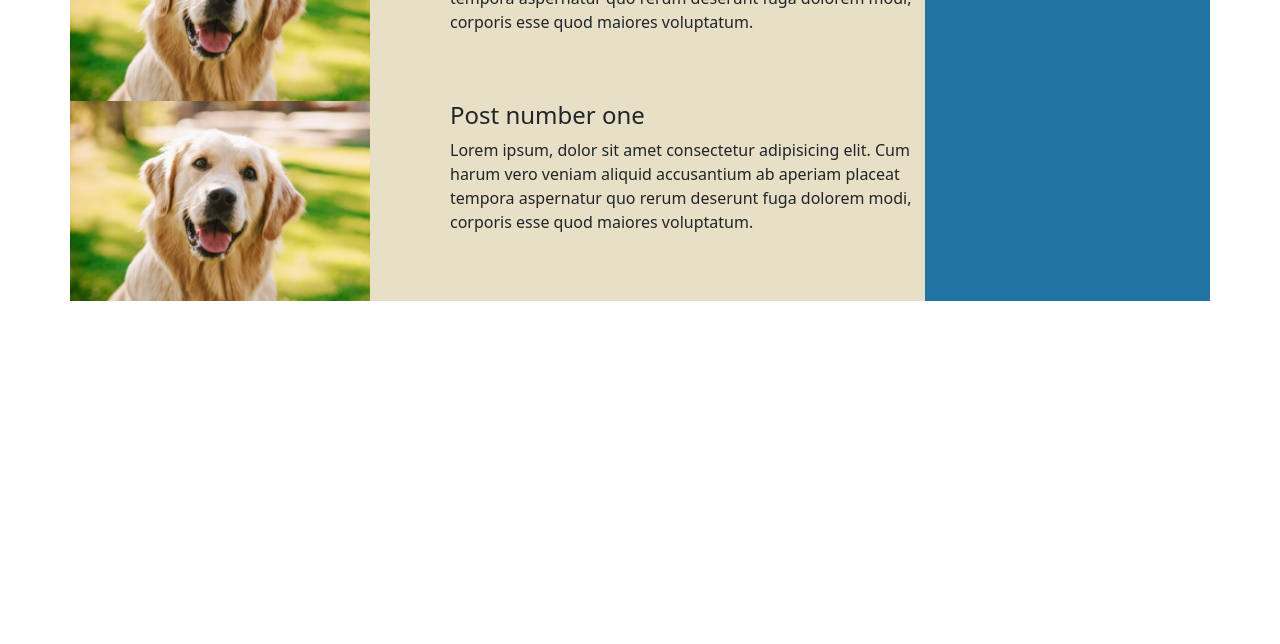
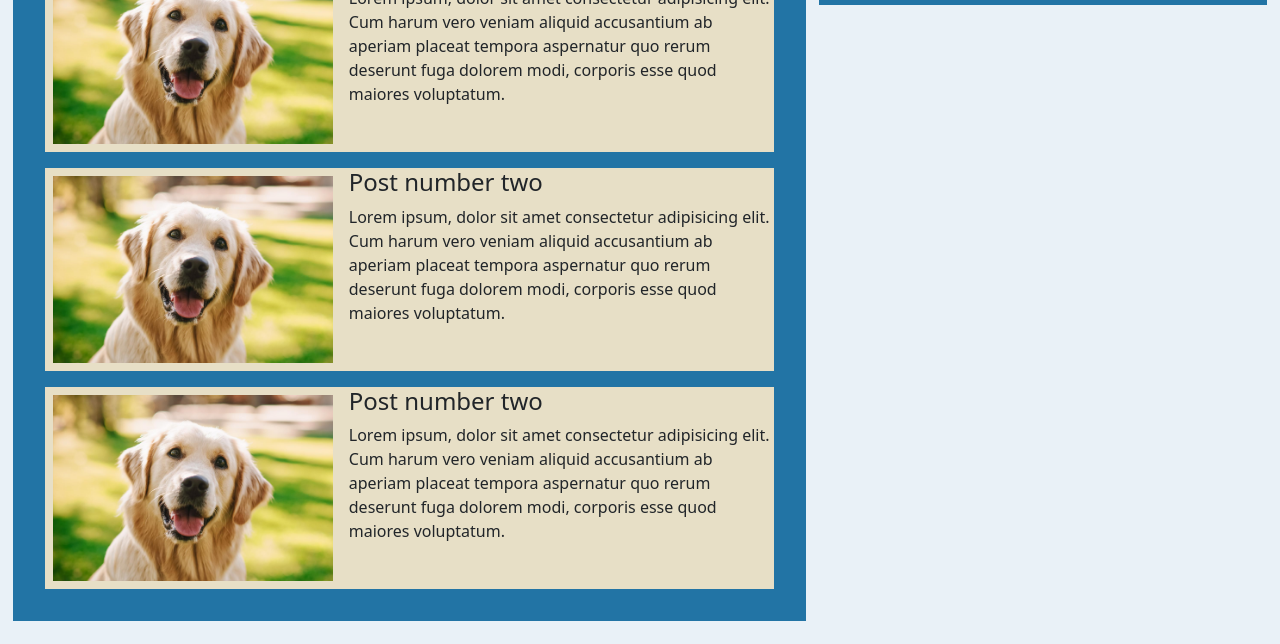
Before and after one commit to fsanchezcgs/Activity4, a plain HTML site: page index.html in a window 1280 px wide. Shown: the part 156-800 px from the top of the page. Drawn offline with nearby package versions, Linux system fonts and the light colour scheme.

Commit message:
16-10-2023

```diff
--- a/index.html
+++ b/index.html
@@ -9,8 +9,8 @@
     <link rel="stylesheet" href="./style.css">
 </head>
 
-<body class="bodyy">
-    <nav class="navbar navbar-expand-lg navbar-expand-sm navbar-expand-md navbar-expand">
+<body class="body">
+    <nav class="navbar navbar-expand-xl navbar-expand-sm navbar-expand-md navbar-expand">
         <a class="navbar-brand px-2" href="#">
             <img src="logoDoggie.png" width="120px" />
         </a>
@@ -31,27 +31,45 @@
             </ul>
         </div>
     </nav>
-    <div class="myCont container g-0">
-        <div class="row g-0">
-            <div class="article col-xl-4 order-md-1">
-                <div class="article"><img src="./los-10-sonidos-principales-del-perro.jpg" width="300px"></div>
+    <div class="cont1 container-xl container-md container-sm g-0 p-3 my-3">
+        <div class="row g-0 m-3 justify-content-center">
+            <div class="article col-xl-5 order-xl-1 order-md-1 order-sm-1">
+                <div class="article"><img src="./los-10-sonidos-principales-del-perro.jpg" width="280px" class="m-2"></div>
             </div>
-            <div class="article col-xl-5 order-md-2">
+            <div class="article col-xl-7 order-xl-2 order-md-2 order-sm-2">
                 <div>
                     <h4>Post number one</h4>
                     <p>Lorem ipsum, dolor sit amet consectetur adipisicing elit. Cum harum vero veniam aliquid accusantium ab aperiam placeat tempora aspernatur quo rerum deserunt fuga dolorem modi, corporis esse quod maiores voluptatum.</p>
                 </div>
             </div>
         </div>
-        <div class="row g-0">
-            <div class="article col-xl-4 order-md-1">
-                <div class="article"><img src="./los-10-sonidos-principales-del-perro.jpg" width="300px"></div>
+        <div class="row g-0 m-3 justify-content-center">
+            <div class="article col-xl-5 order-xl-1 order-md-1 order-sm-1">
+                <div class="article"><img src="./los-10-sonidos-principales-del-perro.jpg" width="280px" class="m-2"></div>
             </div>
-            <div class="article col-xl-5 order-md-2">
+            <div class="article col-xl-7 order-xl-2 order-md-2 order-sm-2">
                 <div>
-                    <h4>Post number one</h4>
+                    <h4>Post number two</h4>
                     <p>Lorem ipsum, dolor sit amet consectetur adipisicing elit. Cum harum vero veniam aliquid accusantium ab aperiam placeat tempora aspernatur quo rerum deserunt fuga dolorem modi, corporis esse quod maiores voluptatum.</p>
                 </div>
+            </div>
+        </div>
+        <div class="row g-0 m-3 justify-content-center">
+            <div class="article col-xl-5 order-xl-1 order-md-1 order-sm-1">
+                <div class="article"><img src="./los-10-sonidos-principales-del-perro.jpg" width="280px" class="m-2"></div>
+            </div>
+            <div class="article col-xl-7 order-xl-2 order-md-2 order-sm-2">
+                <div>
+                    <h4>Post number two</h4>
+                    <p>Lorem ipsum, dolor sit amet consectetur adipisicing elit. Cum harum vero veniam aliquid accusantium ab aperiam placeat tempora aspernatur quo rerum deserunt fuga dolorem modi, corporis esse quod maiores voluptatum.</p>
+                </div>
+            </div>
+        </div>
+    </div>
+    <div class="cont2 filters container-xl container-md container-sm g-0 p-3 my-3">
+        <div class="row g-0 justify-content-center">
+            <div class="article col-xl-3">
+                <h1>Filtres</h1>
             </div>
         </div>
     </div>
--- a/style.css
+++ b/style.css
@@ -1,5 +1,5 @@
-.bobyy {
-    background-color: #0091ff;
+.body {
+    background-color: #E9F1F7;
 }
 nav {
     background-color: #E7DFC6;
@@ -7,6 +7,18 @@ nav {
 .article {
     background-color: #E7DFC6;
 }
-.myCont {
+.cont1 {
     background-color: #2274A5;
+    margin-left: 1%;
+    margin-right: 0%;
+    width: 62%;
+    float: left;
 }
+.cont2 {
+    background-color: #2274A5;
+    margin-left: 0%;
+    margin-right: 1%;
+    width: 35%;
+    float: right;
+    text-align: center;
+}
```
